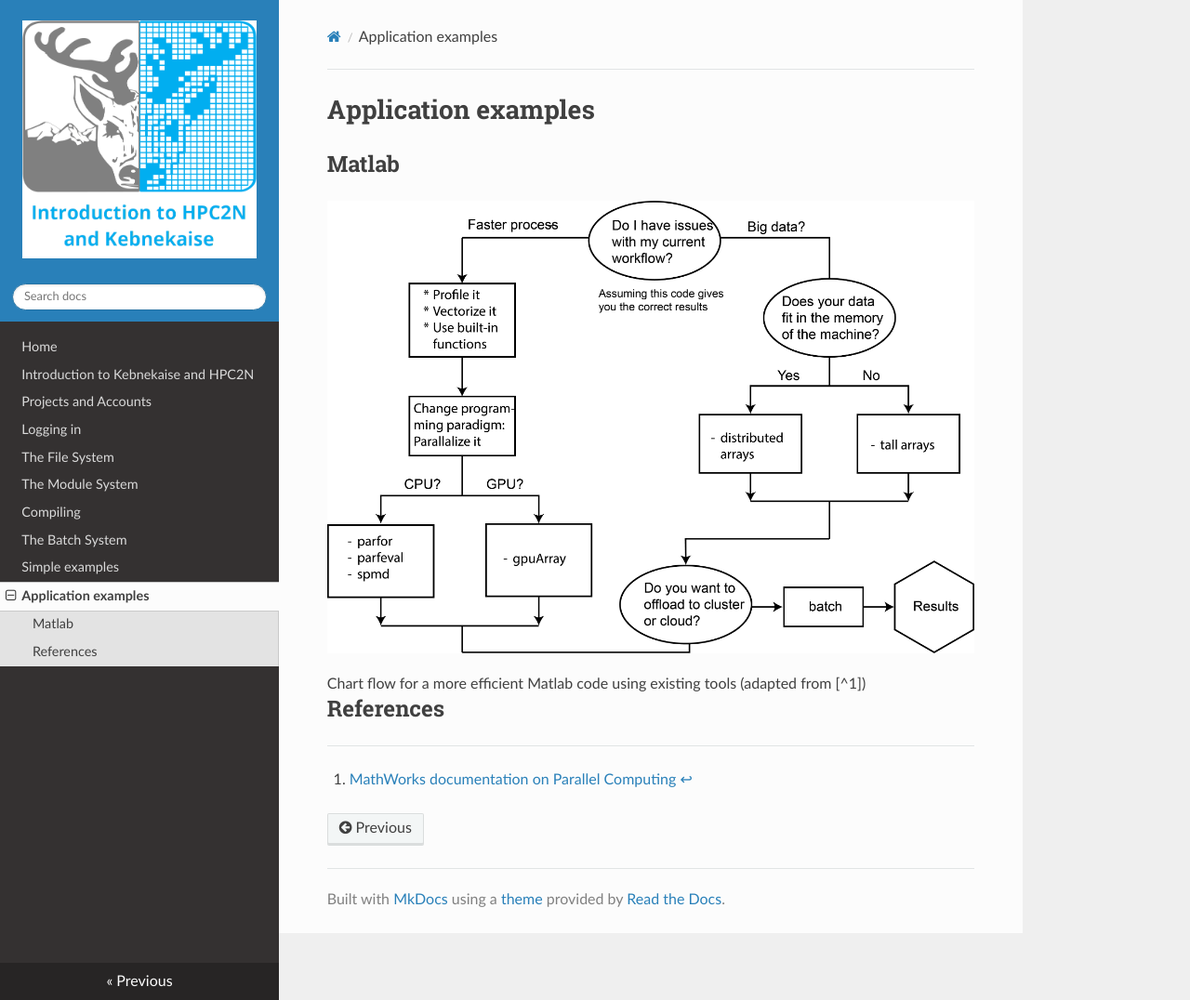
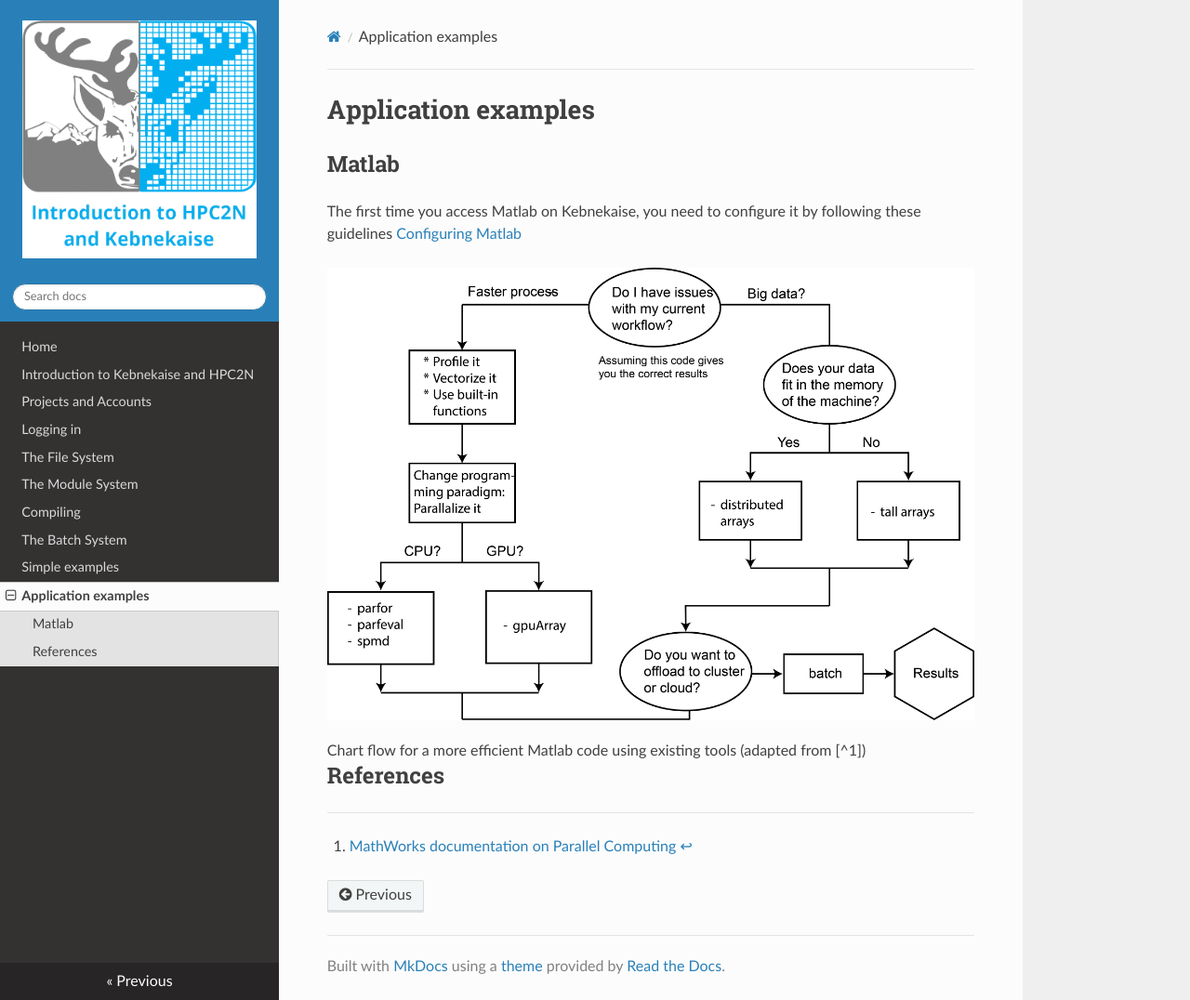
Before and after one commit to hpc2n/intro-course, an MkDocs documentation site: the page built from docs/software.md, in a window 1280 px wide and 1076 px high. Shown: the whole window at 93% size. Built offline with MkDocs 1.6.1, drawn with Linux system fonts in a browser that asks for light colours; nearby versions of some CDN libraries.

Commit message:
MATLAB: text

```diff
--- a/docs/software.md
+++ b/docs/software.md
@@ -1,11 +1,16 @@
 # Application examples
 
 ## Matlab
+
+The first time you access Matlab on Kebnekaise, you need to configure it by following these guidelines
+[Configuring Matlab](https://www.hpc2n.umu.se/resources/software/configure-matlab-2018)
 
 ![pctworkflow](images/pctworkflow.png)
 
 <figcaption>Chart flow for a more efficient Matlab code using existing tools (adapted from [^1])</figcaption>
 
+
+
 ## References
 
 [^1]: <a href="https://se.mathworks.com/help/parallel-computing/choosing-a-parallel-computing-solution.html" target="_blank">MathWorks documentation on Parallel Computing</a>
```
